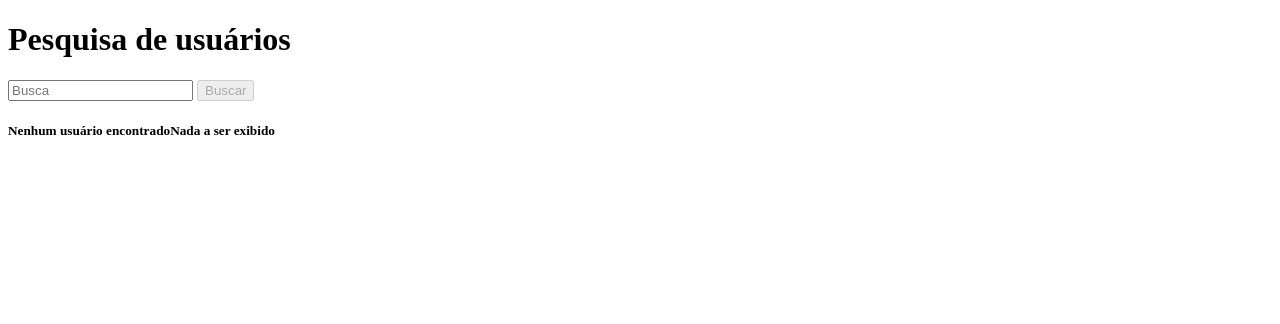
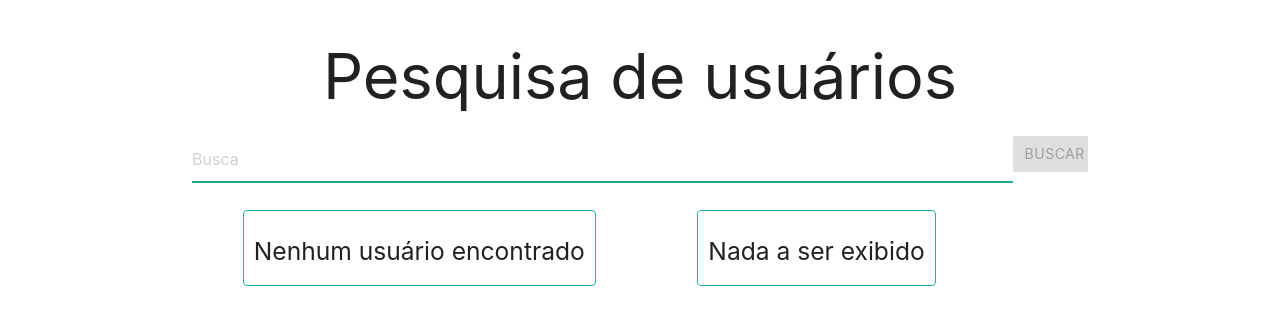
Before and after one commit to diogomondego/statistics-users, a plain HTML site: page index.html in a window 1280 px wide. Drawn offline with nearby package versions, Linux system fonts and the light colour scheme; no server answers.

Commit message:
Adding materializecss and adjusting panel results

```diff
--- a/css/style.css
+++ b/css/style.css
@@ -1,8 +1,25 @@
 .conteinerResults {
     display: flex;
     flex-direction: row;
+    justify-content: space-around;
+}
+
+.panel {
+    border: 1px solid lightseagreen;
+    border-radius: 4px;
+    padding: 10px;
+}
+
+.panel:last-child {
+    height: fit-content;
+}
+
+img {
+    border-radius: 50%;
+    margin-right: 10px;
 }
 
 .user {
     display: flex;
+    align-items: center;
 }
--- a/index.html
+++ b/index.html
@@ -4,22 +4,29 @@
 <head>
     <meta charset="UTF-8">
     <meta name="viewport" content="width=device-width, initial-scale=1.0">
+
+    <!-- Compiled and minified CSS -->
+    <link rel="stylesheet" href="https://cdnjs.cloudflare.com/ajax/libs/materialize/1.0.0/css/materialize.min.css">
+
+    <!-- Compiled and minified JavaScript -->
+    <script src="https://cdnjs.cloudflare.com/ajax/libs/materialize/1.0.0/js/materialize.min.js"></script>
     <link rel="stylesheet" href="./css/style.css">
     <title>Pesquisar usuários</title>
 </head>
 
 <body>
-    <h1>Pesquisa de usuários</h1>
-    <div>
-        <input type="text" id='searchInput' placeholder="Busca">
-        <button disabled="disabled" id="searchBtn">Buscar</button>
+    <h1 class="center">Pesquisa de usuários</h1>
+    <div class="center container row">
+        <input type="text" id='searchInput' placeholder="Busca" class="col s11" autofocus>
+        <button class="btn waves-effect waves-light col s1" disabled="disabled" id="searchBtn">Buscar
+        </button>
     </div>
-    <div class="conteinerResults">
-        <div>
+    <div class="container conteinerResults row">
+        <div class="panel">
             <h5 id="countUsers">Nenhum usuário encontrado</h5>
             <div id="tabUsers"></div>
         </div>
-        <div>
+        <div class="panel">
             <h5 id="statistics">Nada a ser exibido</h5>
             <div id="tabStatistics"></div>
         </div>
```
